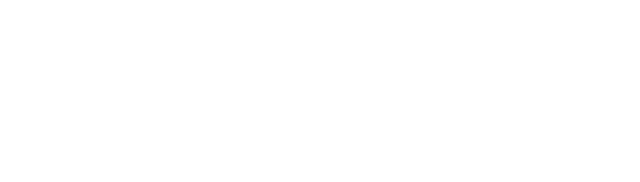
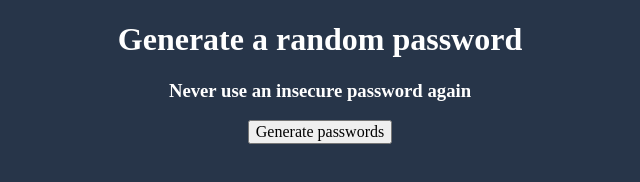
Before and after one commit to Ezimy/password-generator, a website built with Vite: page index.html in a window 1280 px wide. Shown: the whole page, without its empty margins (320-960 px from the left). Built offline with nearby package versions, Linux system fonts and the light colour scheme.

Commit message:
initial commit

```diff
--- a/index.css
+++ b/index.css
@@ -1,3 +1,6 @@
 body {
+    background: #273549;
+    text-align: center;
+    color: white;
     margin: 0;
 }
--- a/index.html
+++ b/index.html
@@ -3,7 +3,13 @@
         <link rel="stylesheet" href="index.css">
     </head>
     <body>
-        <h1></h1>
+        <h1>Generate a random password</h1>
+        <h3>Never use an insecure password again</h3>
+        <button>Generate passwords</button>
+        <div id="password-section">
+            <p id="pass-el-1"></p>
+            <p id="pass-el-2"></p>
+        </div>
         <script src="index.js"></script>
     </body>
 </html>
```
